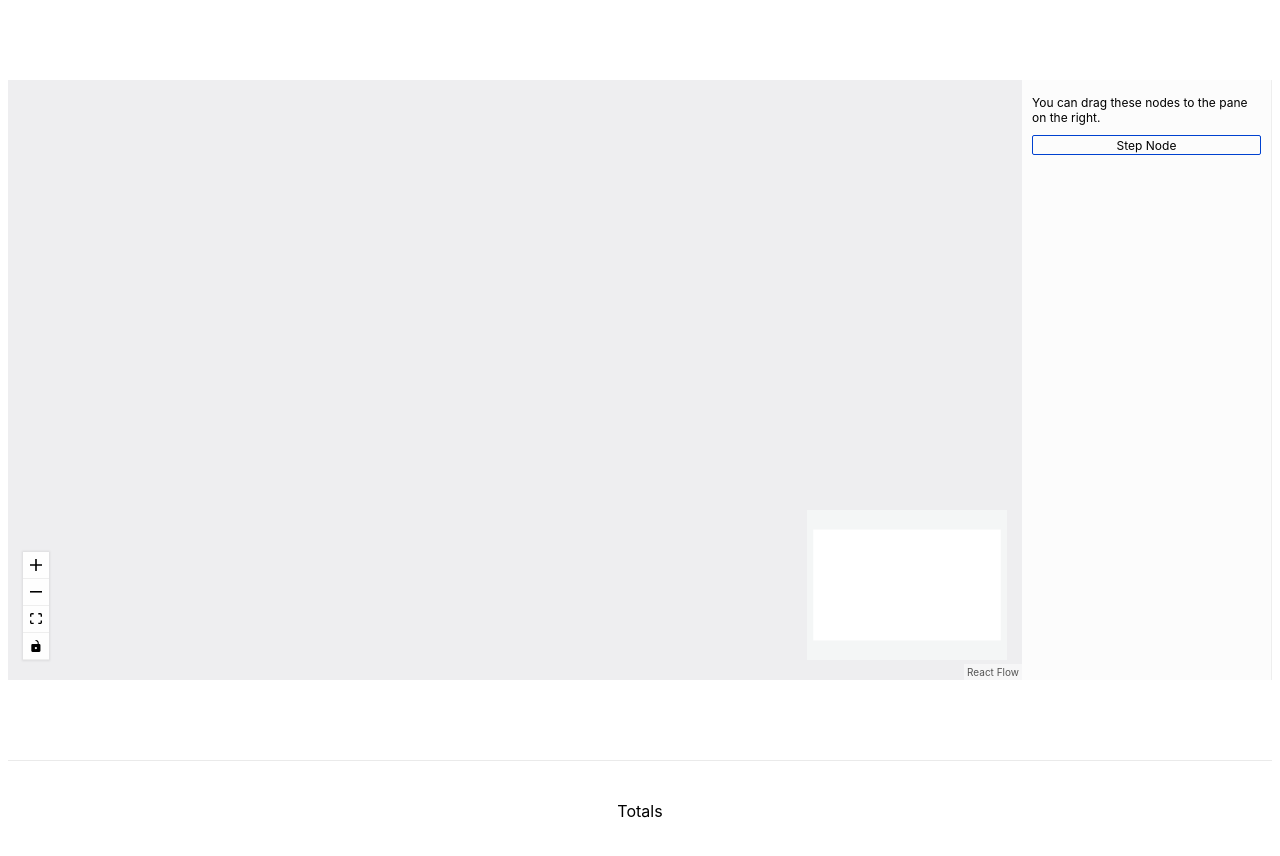
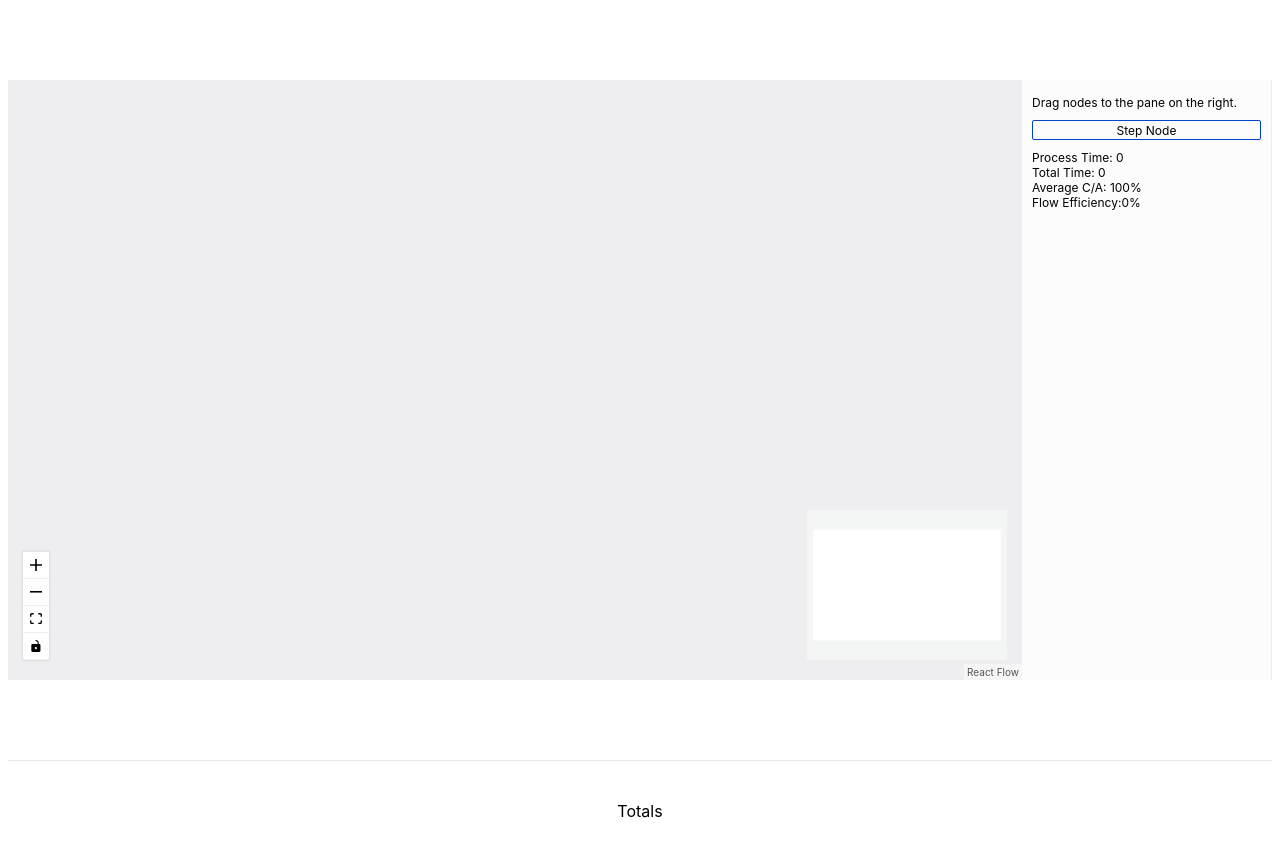
Before and after one commit to bdfinst/total-perspective-vortex, a Next.js app: page / in a window 1280 px wide. Shown: the top 856 px of the page. Built offline with nearby package versions, Linux system fonts and the light colour scheme.

Commit message:
Add totals

```diff
--- a/src/components/Sidebar.js
+++ b/src/components/Sidebar.js
@@ -1,15 +1,59 @@
 import React from 'react'
 
+import { useVSMState } from '../components/AppContext'
+
+const flowEfficiency = (processTime, cycleTime) => {
+  if (cycleTime === 0 || isNaN(cycleTime)) {
+    return 0
+  }
+
+  if (processTime === 0 || isNaN(cycleTime) || cycleTime < processTime) {
+    return 0
+  }
+
+  return Math.round((processTime / cycleTime) * 100)
+}
+const Totals = (input) => {
+  const elements = input.data || []
+
+  const totals = elements
+    .filter((el) => el.data)
+    .reduce((a, b) => ({
+      processTime: Number(a.data.processTime) + Number(b.data.processTime),
+      cycleTime: Number(a.data.cycleTime) + Number(b.data.cycleTime),
+      pctCompleteAccurate:
+        (Number(a.data.pctCompleteAccurate) +
+          Number(b.data.pctCompleteAccurate)) /
+        2,
+    }))
+
+  console.log(elements)
+  console.log(totals)
+
+  return (
+    <>
+      <div>Process Time: {totals.processTime}</div>
+      <div>Total Time: {totals.cycleTime}</div>
+      <div>Average C/A: {Math.round(totals.pctCompleteAccurate)}%</div>
+      <div>
+        Flow Efficiency:{flowEfficiency(totals.processTime, totals.cycleTime)}%
+      </div>
+    </>
+  )
+}
+
 const Sidebar = () => {
+  const { elements } = useVSMState()
+
+  console.log(elements)
+
   const onDragStart = (event, nodeType) => {
     event.dataTransfer.setData('application/reactflow', nodeType)
     event.dataTransfer.effectAllowed = 'move'
   }
   return (
     <aside>
-      <div className="description">
-        You can drag these nodes to the pane on the right.
-      </div>
+      <div className="description">Drag nodes to the pane on the right.</div>
       <div
         className="vsmnode input"
         onDragStart={(event) => onDragStart(event, 'stepNode')}
@@ -17,6 +61,7 @@ const Sidebar = () => {
       >
         Step Node
       </div>
+      <Totals data={elements} />
     </aside>
   )
 }
```
